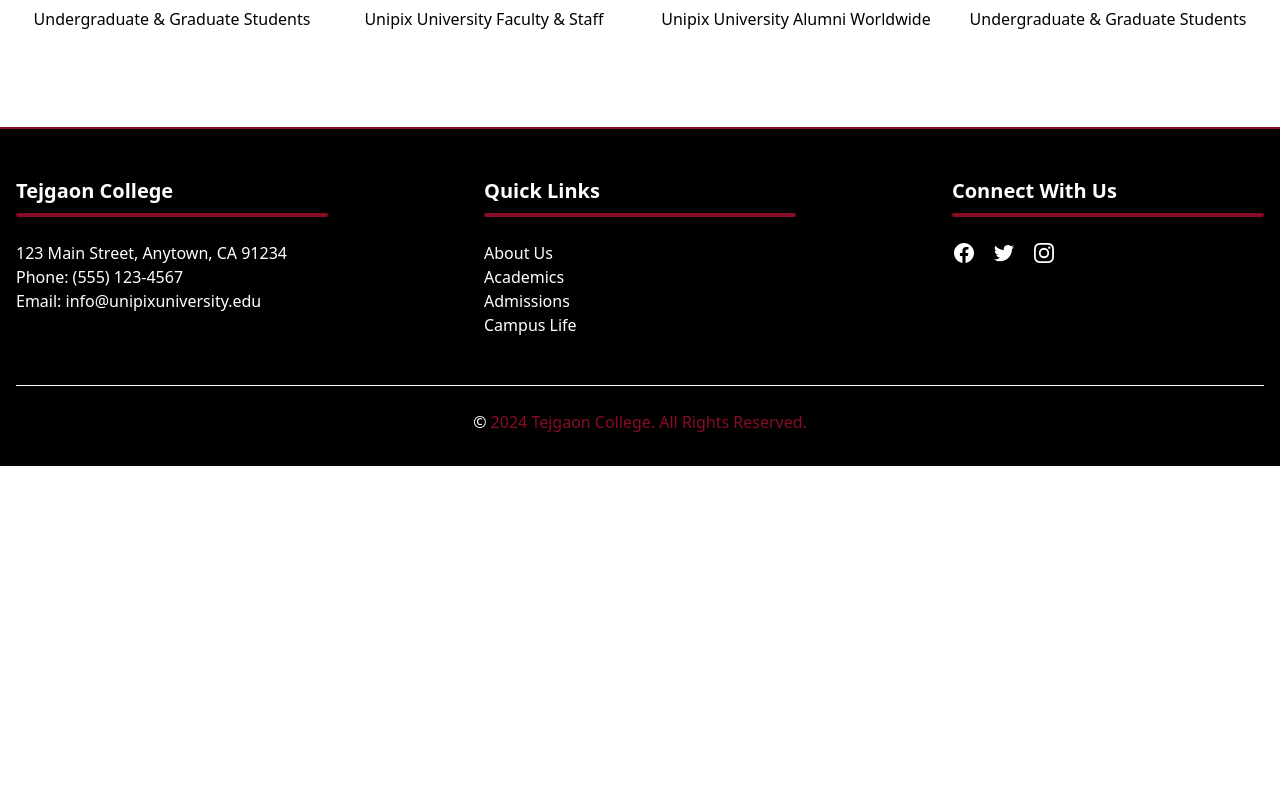
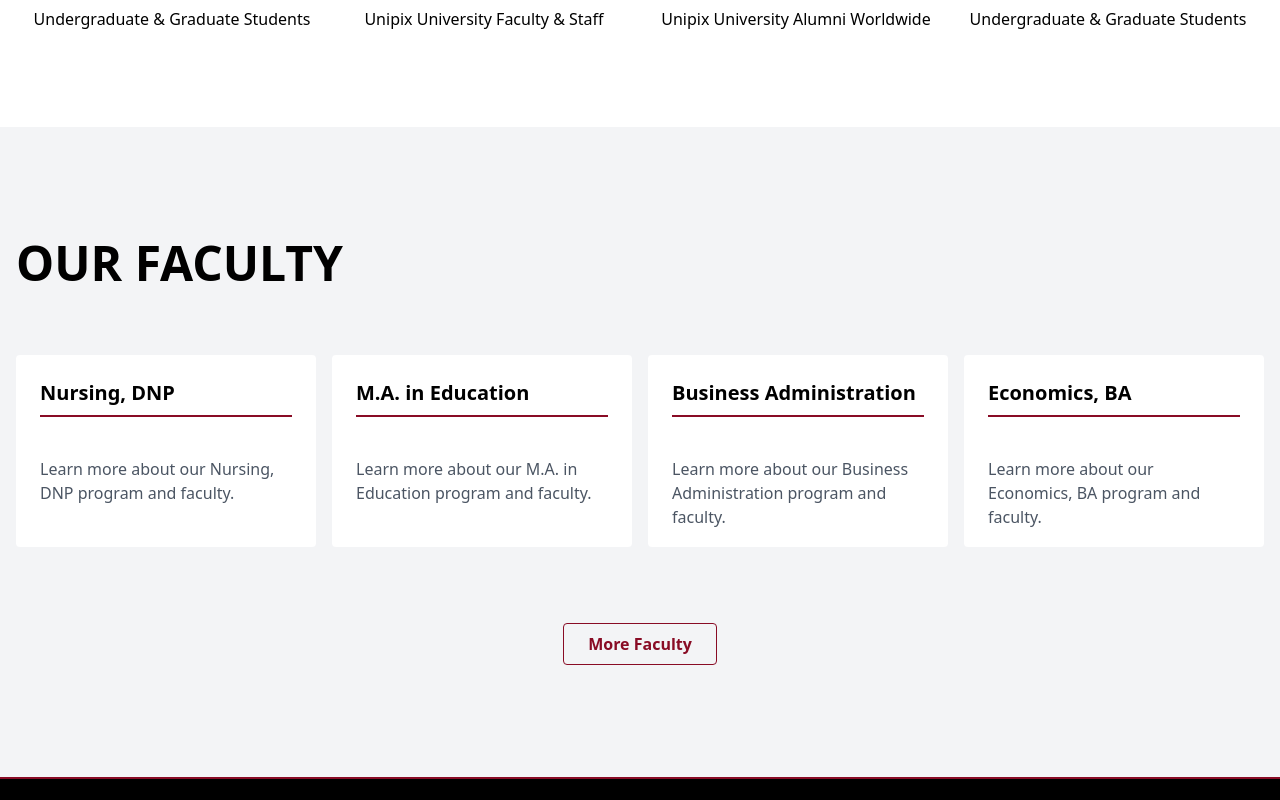
Before and after one commit to RF-Rezon/BrainWave-Client, a React (Vite) app: page / in a window 1280 px wide. Shown: the part 1700-2500 px from the top of the page. Before the commit the page ends 2166 px from the top, so only its background shows below. Built offline with nearby package versions, Linux system fonts and the light colour scheme; no server answers.

Commit message:
Faculty Done

```diff
--- a/src/Pages/Home/Home.jsx
+++ b/src/Pages/Home/Home.jsx
@@ -1,6 +1,7 @@
 
 import { default as React } from "react";
 import About from "./About";
+import Faculty from "./Faculty";
 import Hero from "./Hero";
 
 const Home = () => {
@@ -8,8 +9,8 @@ const Home = () => {
     <>
       <Hero />
       <About />
-      {/* <Faculty />
-      <StudentFeedback />
+      <Faculty />
+      {/* <StudentFeedback />
       <UpcomingEvents />
       <LatestBlogs /> */}
 
```
